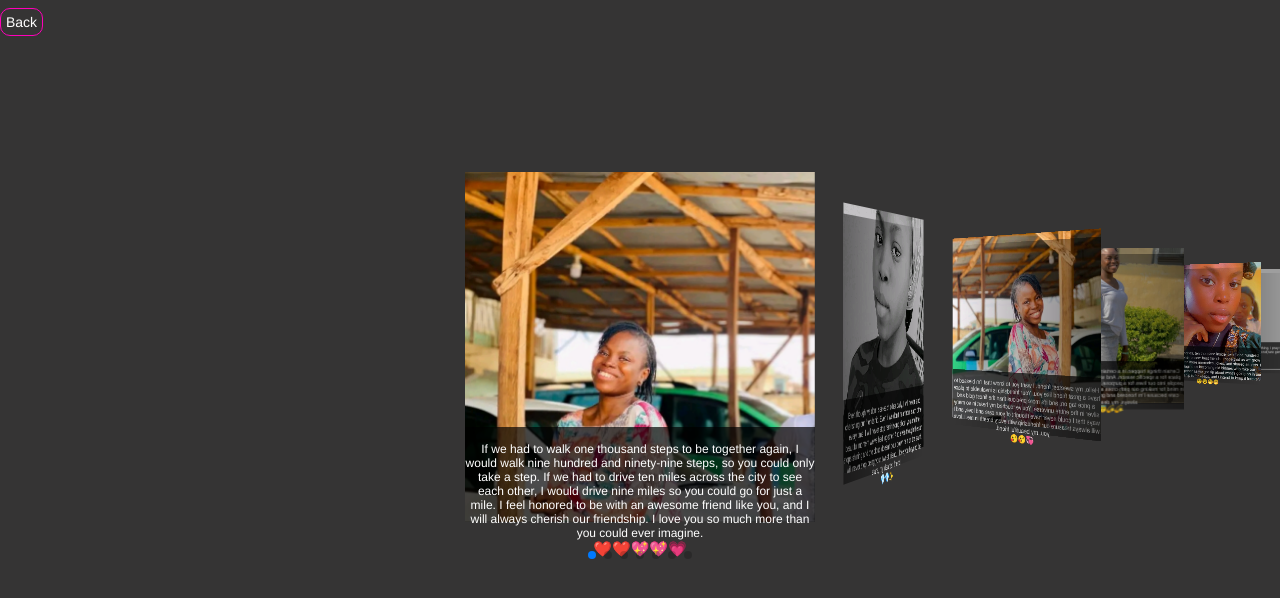
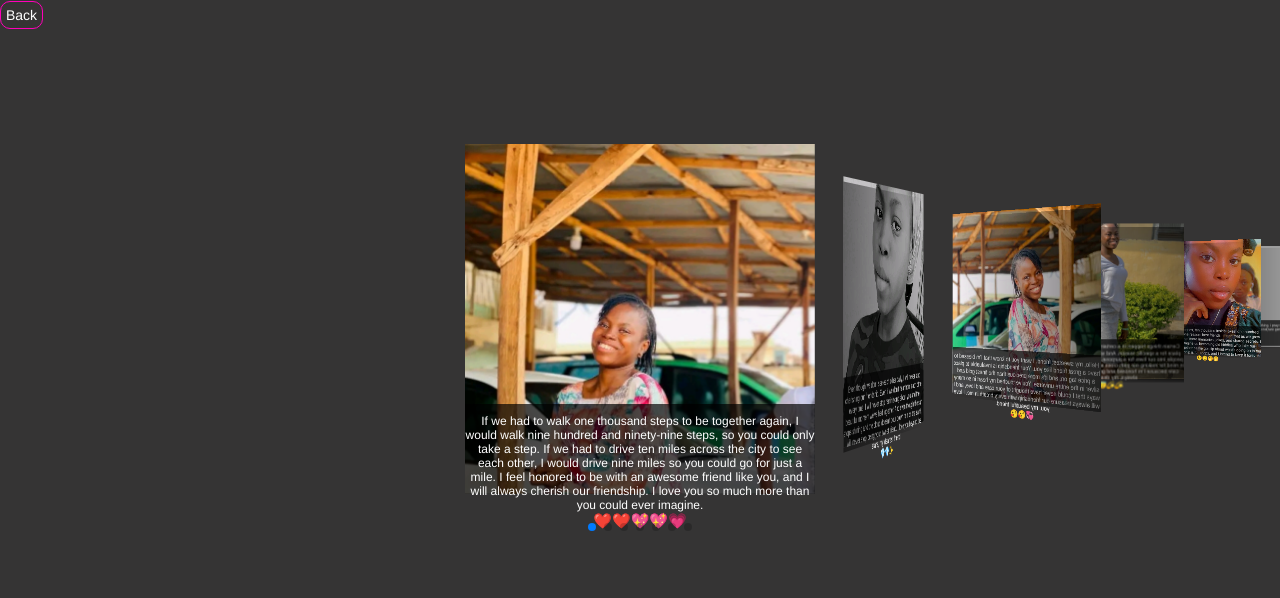
Before and after one commit to Israeladeyi/Appreciation, a website: page main.html in a window 1280 px wide. Drawn offline with Linux system fonts and the light colour scheme; grey boxes are pictures that could not be loaded.

Commit message:
Update style.css

```diff
--- a/style.css
+++ b/style.css
@@ -20,7 +20,7 @@ a:hover{
  box-shadow: 1px 1px 20px #FF00B9;
 }
 div {
- margin-top:1em;
+ margin-top:0.5em;
 
 }
 .swiper-container {
@@ -38,7 +38,7 @@ div {
 
 .info h5{
     margin: 0;
-    padding-top: 15px;
+    padding-top: 10px;
     position: absolute;
     bottom: 0;
     text-align: center;
```
